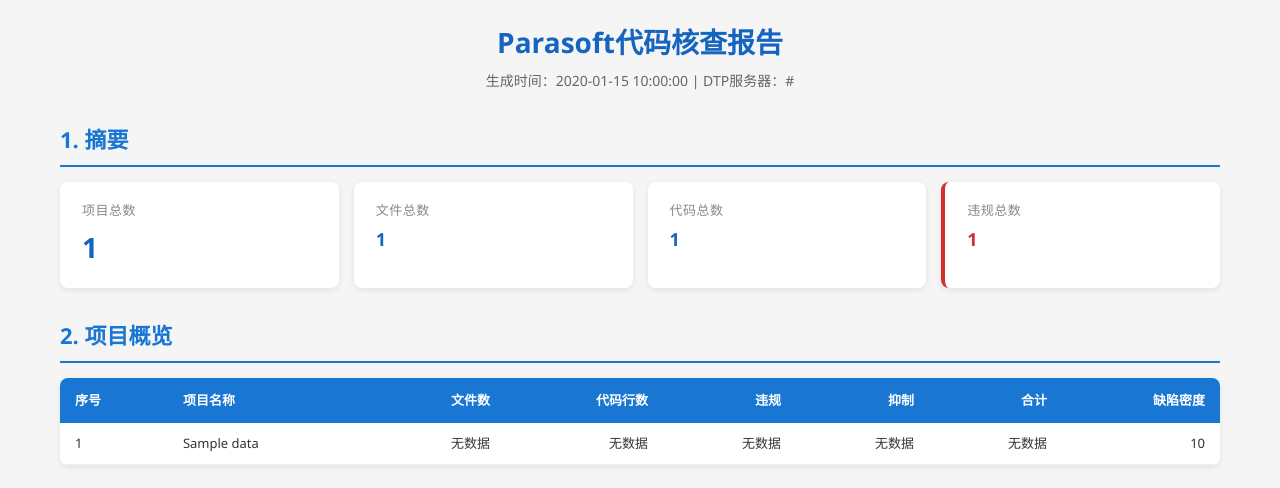
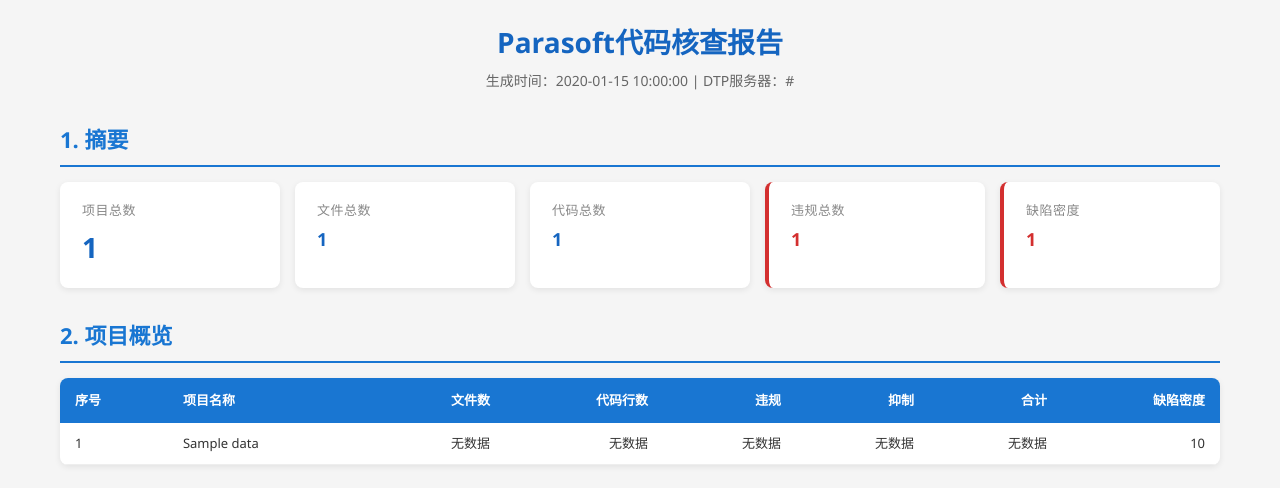
Before and after one commit to drakezhu1215/dtp-report, a Python web app: template templates/report_v2_zh.html in a window 1280 px wide. Shown: the top 488 px of the page. Run offline with Jinja, Linux system fonts and the light colour scheme; the template is opened without the code that fills it: most values are stand-ins (such as "Sample title", 1, 10 or a date in 2020).

Commit message:
upgrade company report

```diff
--- a/templates/report_v2_zh.html
+++ b/templates/report_v2_zh.html
@@ -53,6 +53,8 @@
   <div class="card"><div class="label">文件总数</div><div class="value sm">{{ "{:,}".format(summary.total_files) }}</div></div>
   <div class="card"><div class="label">代码总数</div><div class="value sm">{{ "{:,}".format(summary.total_code_lines) }}</div></div>
   <div class="card highlight"><div class="label">违规总数</div><div class="value sm">{{ "{:,}".format(summary.total_failed) }}</div></div>
+  {# 缺陷密度 = 违规总数 × 1000 / 代码总数，四舍五入取整；代码总数为 0 或缺数据时为 0 #}
+  <div class="card highlight"><div class="label">缺陷密度</div><div class="value sm">{{ "{:,}".format(summary.total_defect_density) }}</div></div>
 </div>
 
 <h2>2. 项目概览</h2>
```
